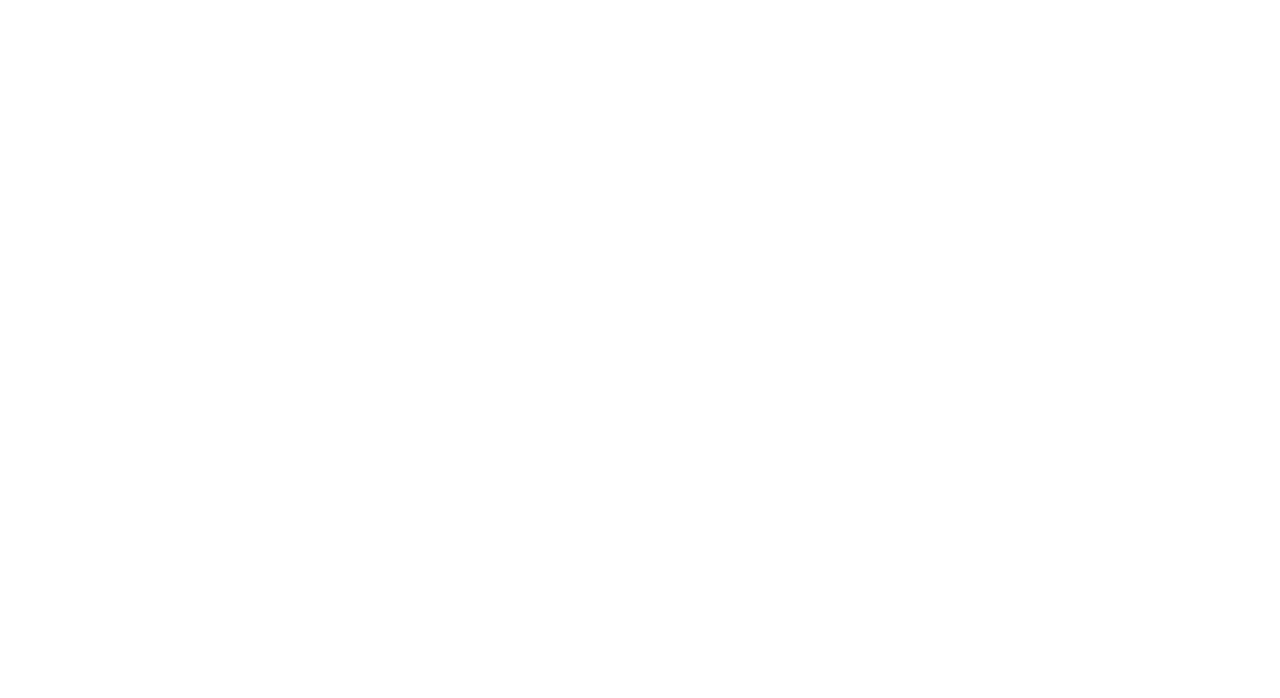
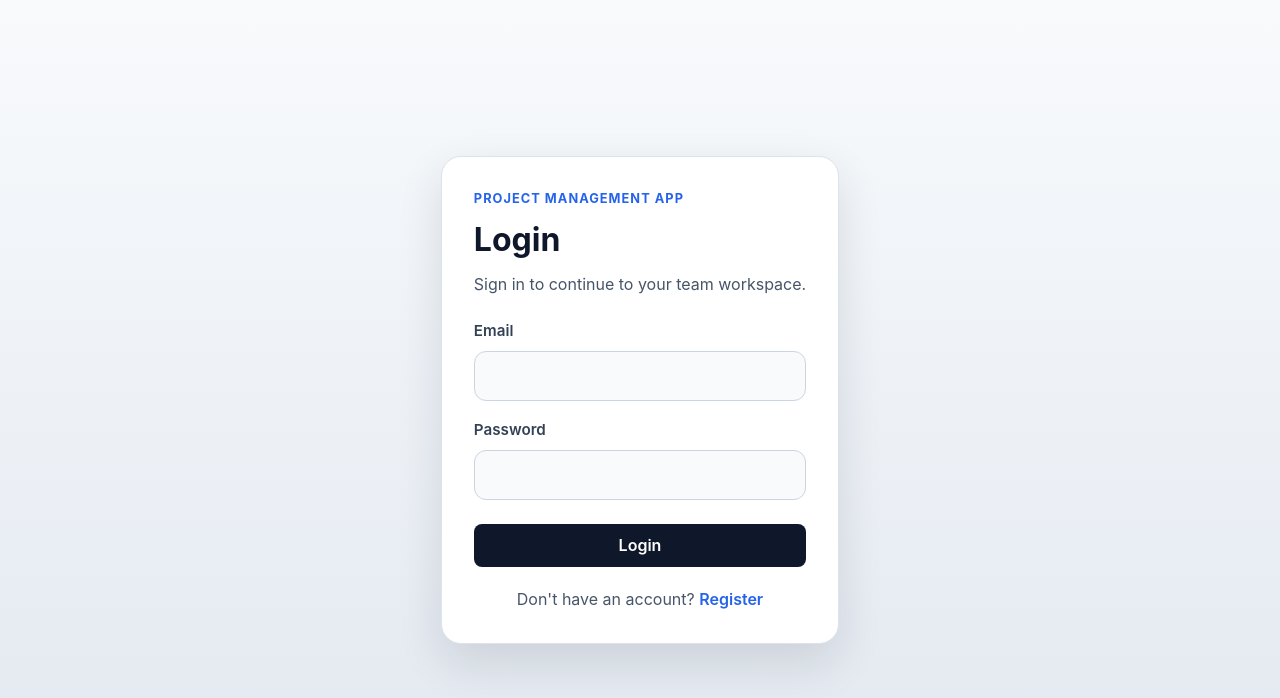
Before and after one commit to jchang005/project-management-app, a React (Vite) app in the folder client/: page / in a window 1280 px wide. Before the commit this address had no page. Shown: the top 698 px of the page. Built offline with nearby package versions, Linux system fonts and the light colour scheme; no server answers.

Commit message:
fixed blank page error

```diff
--- a/client/src/App.jsx
+++ b/client/src/App.jsx
@@ -8,9 +8,9 @@
   return (
     <BrowserRouter>
       <Routes>
+        <Route path="/" element={<Login />} />
         <Route path="/login" element={<Login />} />
         <Route path="/register" element={<Register />} />
-
         <Route
           path="/dashboard"
           element={
--- a/client/src/api/axios.js
+++ b/client/src/api/axios.js
@@ -1,7 +1,7 @@
 import axios from "axios";
 
 const api = axios.create({
-  baseURL: "http://localhost:4000",
+  baseURL: import.meta.env.VITE_WEB_SERVICE_URL || "http://localhost:4000",
 });
 
 // Interceptor runs before every request
```
